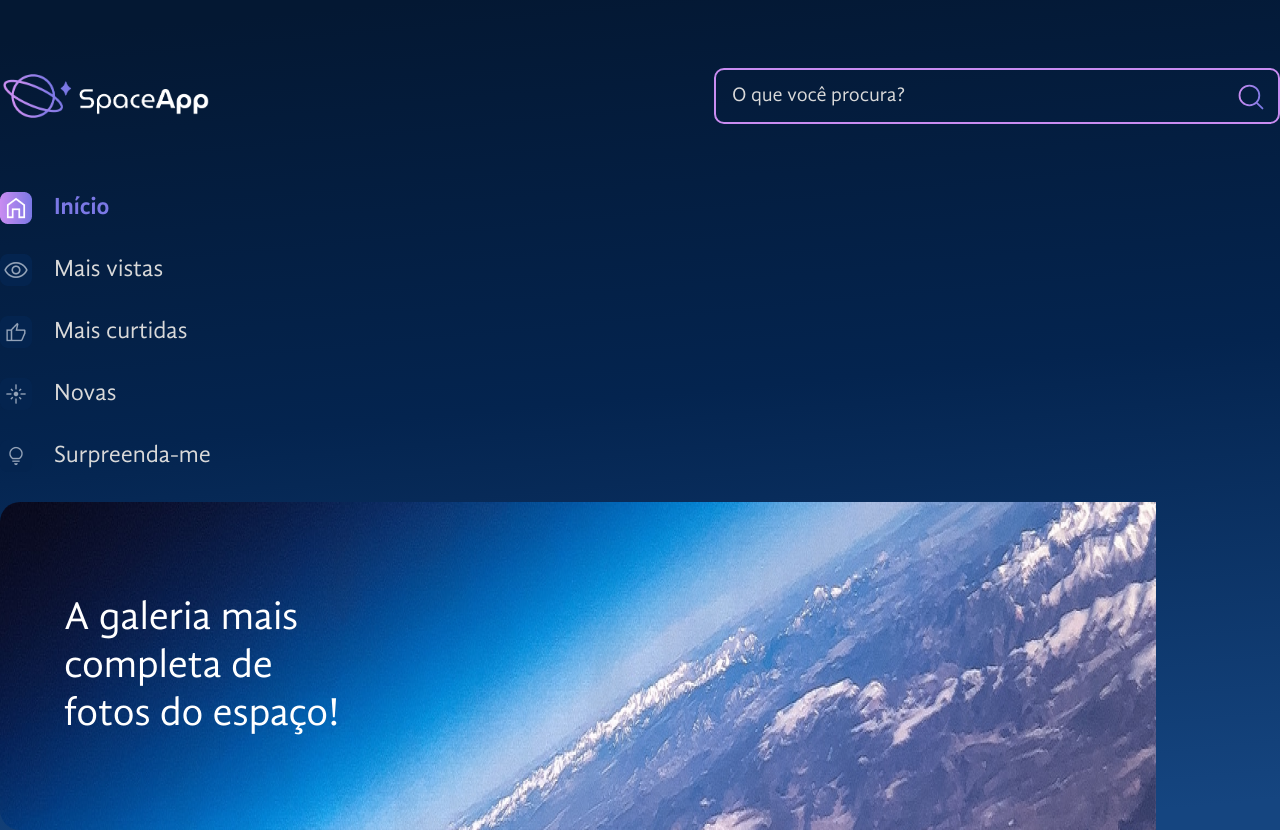
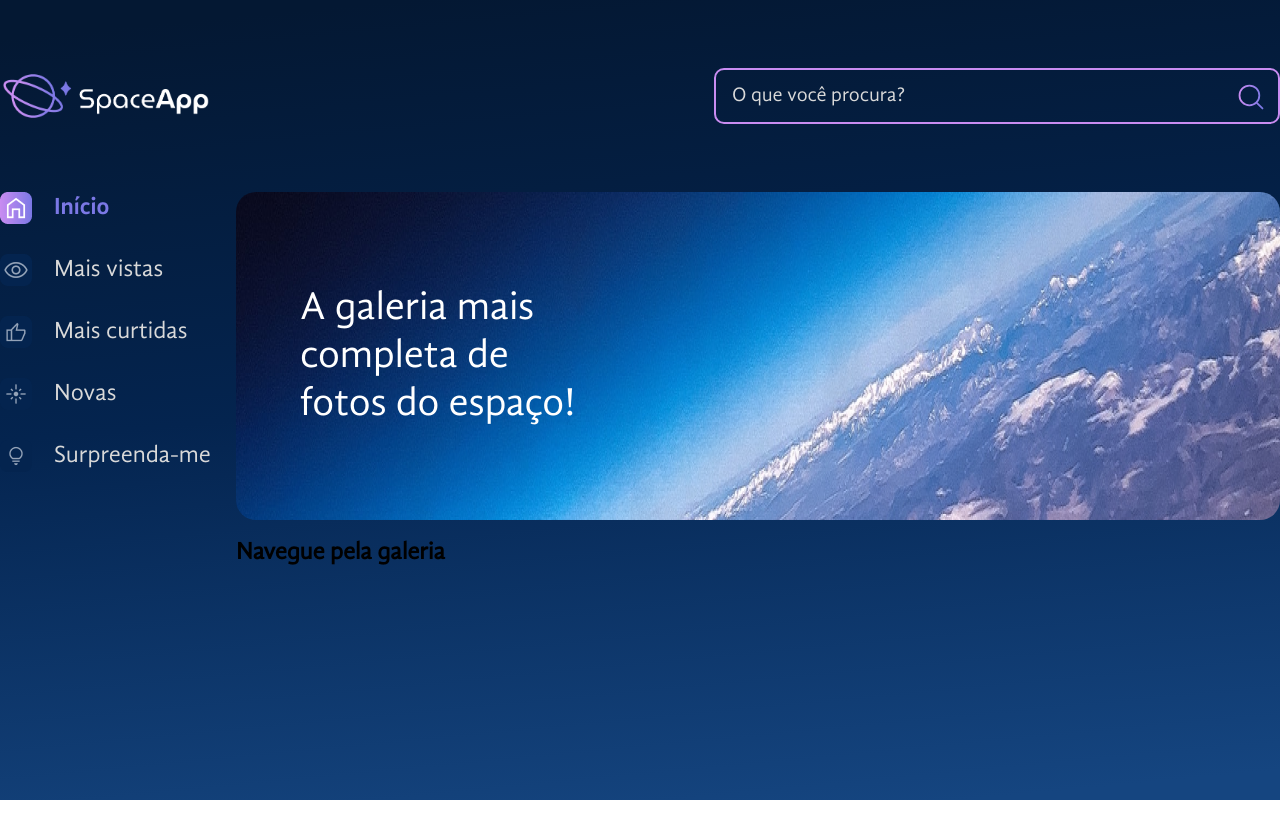
Before and after one commit to tenoriobn/space-styled-components, a React (Vite) app: page / in a window 1280 px wide. After the commit the page ends 800 px from the top, so only its background shows below. Built offline with nearby package versions, Linux system fonts and the light colour scheme.

Commit message:
Montando o layout desktop

```diff
--- a/src/App.jsx
+++ b/src/App.jsx
@@ -5,6 +5,7 @@ import BarraLateral from "./componentes/BarraLateral";
 import Banner from "./componentes/Banner";
 
 import bannerBackground from "./assets/banner.png";
+import Galeria from "./componentes/Galeria";
 
 const FundoGradiente = styled.div`
   background: linear-gradient(174.61deg, #041833 4.16%, #04244F 48%, #154580 96.76%);
@@ -12,17 +13,40 @@ const FundoGradiente = styled.div`
   min-height: 100vh;
 `
 
+const AppContainer = styled.div`
+  width: 1440px;
+  max-width: 100%;
+  margin: 0 auto;
+`
+
+const MainContainer = styled.main`
+  display: flex;
+  gap: 24px;
+`
+
+const ConteudoGaleria = styled.section`
+  display: flex;
+  flex-direction: column;
+  flex-grow: 1;
+`
+
 function App() {
-
   return (
     <FundoGradiente>
       <EstilosGlobais />
+      <AppContainer>
         <Cabecalho />
+        <MainContainer>
           <BarraLateral />
+          <ConteudoGaleria>
             <Banner
               texto="A galeria mais completa de fotos do espaço!"
               backgroundImage={bannerBackground}
             />
+            <Galeria />
+          </ConteudoGaleria>
+        </MainContainer>
+      </AppContainer>
     </FundoGradiente>
   )
 }
--- a/src/componentes/Banner/index.jsx
+++ b/src/componentes/Banner/index.jsx
@@ -5,6 +5,7 @@ const FigureEstilizada = styled.figure`
     align-items: center;
 
     background-image: ${props => `url(${props.$backgroundImage})`};
+    background-size: cover;
     background-repeat: no-repeat;
     border-radius: 20px;
 
--- /dev/null
+++ b/src/componentes/Galeria/index.jsx
@@ -0,0 +1,7 @@
+const Galeria = () => {
+    return (
+        <h2>Navegue pela galeria</h2>
+    )
+}
+
+export default Galeria;
```
Lines whose indentation alone changed are shown as unchanged.
